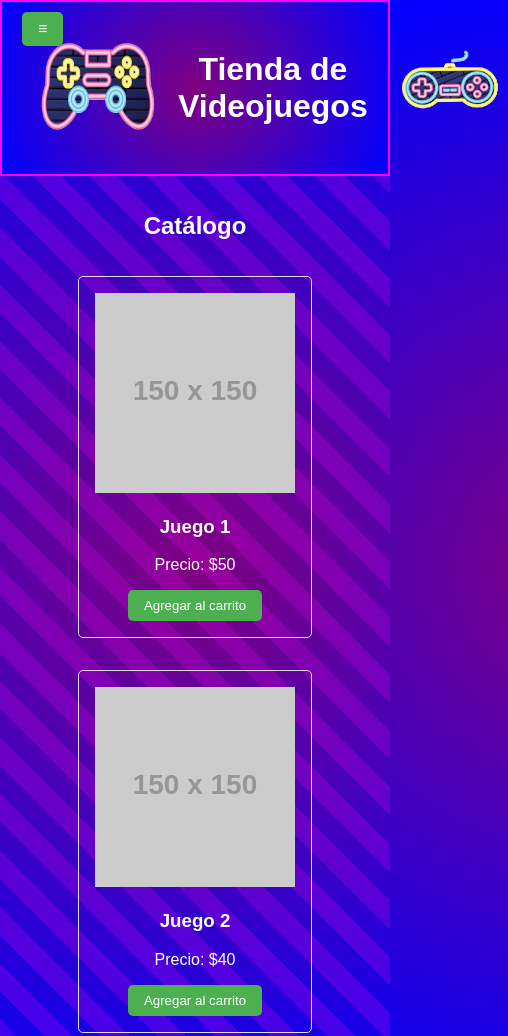
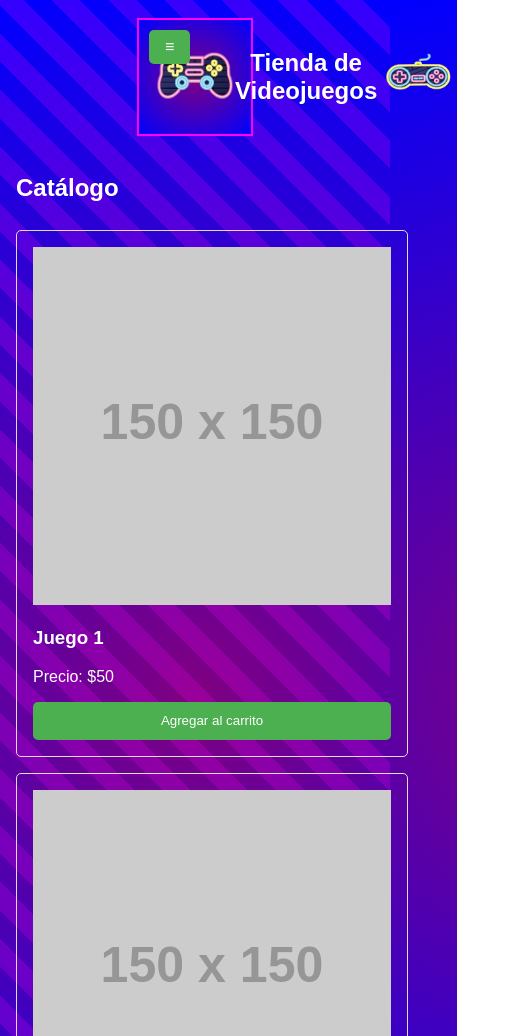
Before and after one commit to JonathanSilvestre/VidejuegosTienda, a plain HTML site: page index.html in a window 390 px wide. Shown: the top 1036 px of the page, 508 px wide, since content can reach past the window. Drawn offline with Linux system fonts and the light colour scheme; placeholder pictures from the web are drawn by us.

Commit message:
Configuracion

```diff
--- a/styles.css
+++ b/styles.css
@@ -3,8 +3,8 @@
   body {
       font-family: Arial, sans-serif;
       margin: 0;
-      padding: 0;
-      text-align: center;
+      padding: 0.5rem;
+      text-align: left;
       background: radial-gradient(circle, #800080, #0000FF); /* Fondo morado que se desvanece al azul desde el centro */
       color: white;
       position: relative;
@@ -37,31 +37,37 @@
       color: white;
       padding: 1rem;
       position: relative;
+      width: 80px;
+      height: auto;
+      margin: 10px auto;
+
     }
 
     header h1 {
       flex-grow: 1;
       text-align: center;
       margin: 0;
+      font-size: 1.5rem;
     }
 
     header .logo {
-      width: 120px;
-      height: 100px;
-      margin: 20px;
+      width: 80px;
+      height: auto;
+      margin: 10px auto;
+
     }
 
   main {
-    padding: 1rem;
+    padding: 0.5rem;
   }
 
   .producto {
     display: inline-block;
-    margin: 1rem;
+    margin: 0.5rem 0;
     border: 1px solid #ddd;
     border-radius: 5px;
     padding: 1rem;
-    width: 200px;
+    width: 100%;
   }
 
   .producto img {
@@ -76,6 +82,8 @@
     padding: 0.5rem 1rem;
     cursor: pointer;
     border-radius: 5px;
+    width: 100%;
+    padding: 0.7rem;
   }
 
   button:hover {
@@ -86,7 +94,7 @@
   #btn-menu {
       position: absolute;
       top: 10px;
-      left: 20px; /* Ajusta la separación del borde izquierdo */
+      left: 10px; /* Ajusta la separación del borde izquierdo */
       background-color: #4CAF50;
       color: white;
       border: none;
@@ -100,12 +108,13 @@
   #submenu {
     position: absolute;
     top: 50px; /* Debajo del botón */
-    left: 10px;
+    left: 5%;
     background-color: white;
     border: 1px solid #ddd;
     padding: 1rem;
     box-shadow: 0px 4px 6px rgba(0, 0, 0, 0.1);
     z-index: 1000;
+    width: 90%;
   }
 
   .hidden {
```
